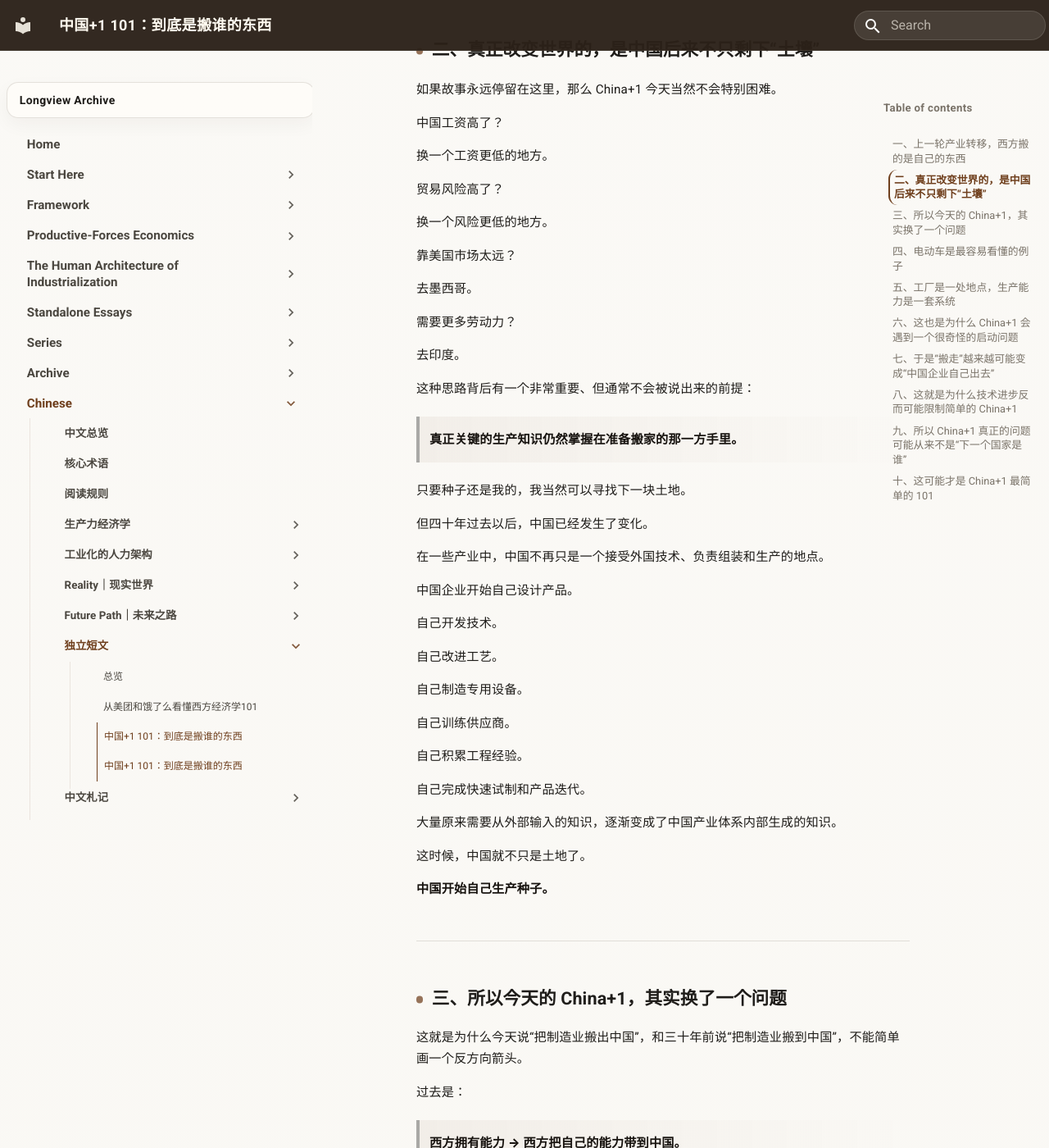
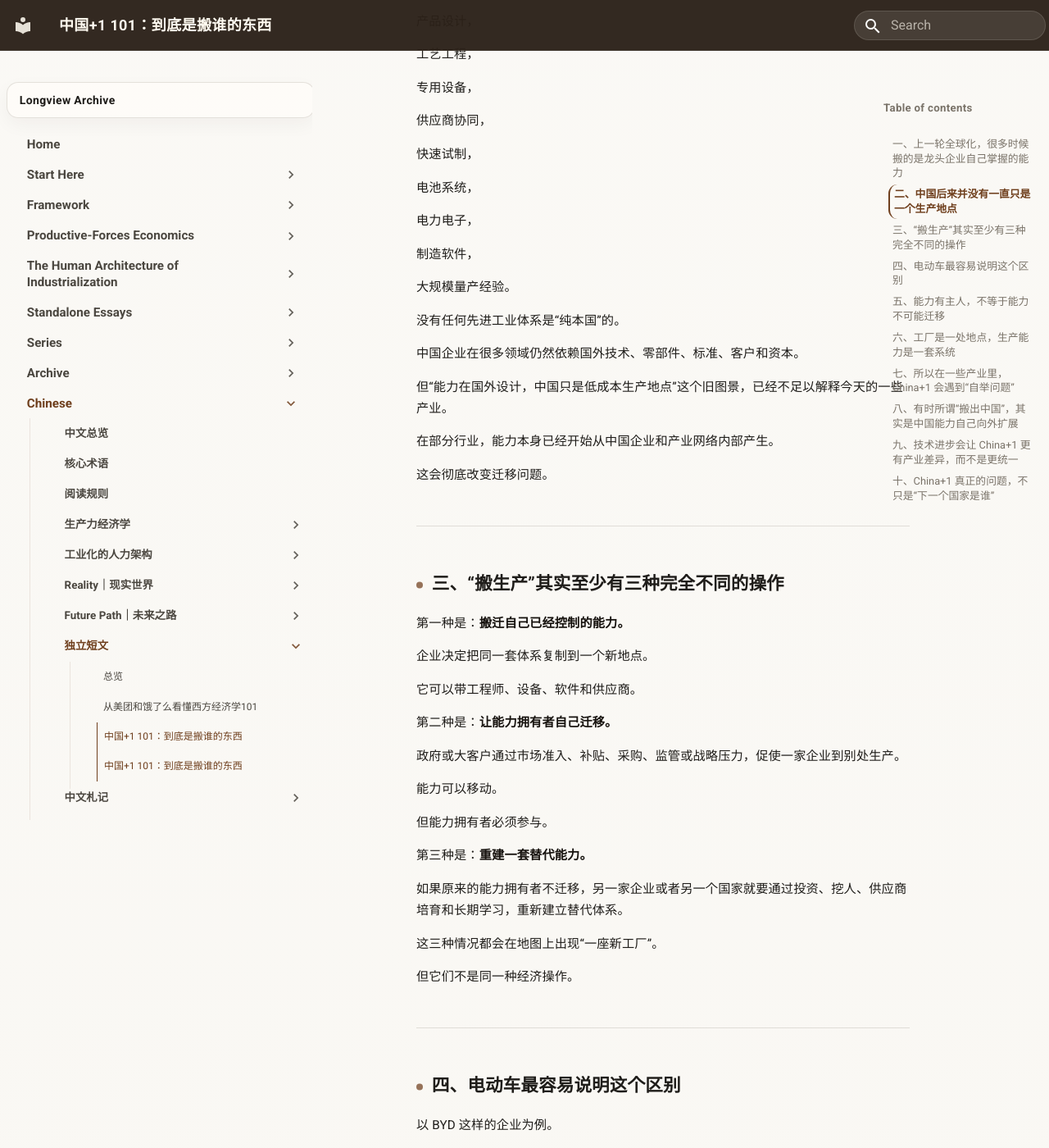
Before and after one commit to guanshi1688/longview-archive, an MkDocs documentation site: the page built from docs/essays/chinese/standalone/china_plus_one_101_zh.md, in a window 1280 px wide and 1400 px high, scrolled down 1995 px. Shown: the whole window at 82% size. Built offline with MkDocs 1.6.1 and Material for MkDocs 9.7.7, drawn with Linux system fonts in a browser that asks for light colours; some of the changed text lies outside the part shown.

Commit message:
Update china_plus_one_101_zh.md

```diff
--- a/docs/essays/chinese/standalone/china_plus_one_101_zh.md
+++ b/docs/essays/chinese/standalone/china_plus_one_101_zh.md
@@ -1,476 +1,376 @@
-# China+1 101：到底是搬谁的东西？
+# China+1 101：到底是在搬谁的能力？
 
-**过去，西方搬的是自己掌握的能力。今天，在一些产业里，想搬走的却是中国自己形成的能力。**
+**当企业只是为自己已经掌握的能力寻找新地点时，China+1 最容易；当“能力本身”也需要被吸引、移植或重新形成时，问题就会困难得多。**
 
-过去几年，China+1 一直是全球供应链讨论里的热门词。
+过去几年，China+1 一直像一个很直接的供应链策略。
 
-逻辑看起来很简单。
+企业不一定离开中国。
 
-企业不一定完全离开中国，但应该把一部分生产放到印度、越南、墨西哥或者其他国家。这样既保留中国市场和供应链，又降低地缘政治与供应中断风险。
+只是在印度、越南、墨西哥或者其他地方增加生产。
 
-听起来没有什么难理解的。
+逻辑也很合理：
 
-毕竟，过去几十年，全世界已经完成过一次规模巨大得多的产业转移：
+分散风险，
 
-制造业从美国、欧洲、日本大量转移到中国。
+降低集中度，
 
-既然当年可以搬到中国，今天为什么不能再从中国搬出去？
+靠近客户，
 
-问题恰恰就在这里。
+避免过度依赖单一地点。
 
-**我们经常说“搬产业”，却很少先问一句：到底是在搬谁的东西？**
+历史似乎也支持这个想法。
+
+制造业过去曾大规模迁入中国。
+
+既然当年可以搬进去，今天为什么不能再搬一部分出去？
+
+因为两次迁移在地图上可能很像，经济上却是完全不同的操作。
+
+在问“下一站在哪里”之前，先问：
+
+> **我们到底在搬谁的能力？**
 
 ---
 
-## 一、上一轮产业转移，西方搬的是自己的东西
+## 一、上一轮全球化，很多时候搬的是龙头企业自己掌握的能力
 
-四十年前，一家美国、欧洲或者日本企业决定去中国生产时，它手里通常已经掌握了最重要的东西。
+在许多出口制造行业里，西方和日本企业进入中国时，往往已经控制了生产架构中很重要的一部分：
 
-产品设计。
+产品设计，
 
-工程图纸。
+工程标准，
 
-生产技术。
+设备选择，
 
-设备体系。
+管理体系，
 
-质量标准。
+品牌，
 
-管理方法。
+资本，
 
-资本。
-
-品牌。
-
-销售渠道。
+供应商要求，
 
 最终市场。
 
-也就是说，西方企业当时面对的问题大致是：
+它们面对的问题经常是：
 
-> **我已经拥有生产能力，现在应该把生产放在哪里？**
+> **我们已经知道怎么生产，现在应该把生产放在哪里？**
 
-中国提供了新的土地、新的劳动力、新的工厂和越来越完整的基础设施。
+中国提供劳动力、基础设施、规模、供应商成长空间，以及不断提高的生产承接能力。
 
-但最初那颗“种子”，大量掌握在准备搬家的企业自己手里。
+不同产业当然不一样。
 
-它们想去中国，就可以把自己的图纸带过去。
+但在很多情况下，做迁移决定的龙头企业，本来就控制了相当一部分准备搬动的能力。
 
-把自己的设备带过去。
+这一点很重要。
 
-把工程师带过去。
-
-把质量体系带过去。
-
-把订单带过去。
-
-甚至把原有供应商一起带过去。
-
-所以那一轮全球化，本质上很大程度是：
-
-> **已有的知识，寻找新的生产地点。**
-
-西方拥有种子。
-
-中国提供新的土壤。
+**搬自己控制的能力，主要是成本、执行和地点选择问题。**
 
 ---
 
-## 二、真正改变世界的，是中国后来不只剩下“土壤”
+## 二、中国后来并没有一直只是一个生产地点
 
-如果故事永远停留在这里，那么 China+1 今天当然不会特别困难。
+几十年以后，中国企业和产业网络自己也积累出了大量能力。
 
-中国工资高了？
+在一些行业，它们已经掌握生产系统中的重要部分：
 
-换一个工资更低的地方。
+产品设计，
 
-贸易风险高了？
+工艺工程，
 
-换一个风险更低的地方。
+专用设备，
 
-靠美国市场太远？
+供应商协同，
 
-去墨西哥。
+快速试制，
 
-需要更多劳动力？
+电池系统，
 
-去印度。
+电力电子，
 
-这种思路背后有一个非常重要、但通常不会被说出来的前提：
+制造软件，
 
-> **真正关键的生产知识仍然掌握在准备搬家的那一方手里。**
+大规模量产经验。
 
-只要种子还是我的，我当然可以寻找下一块土地。
+没有任何先进工业体系是“纯本国”的。
 
-但四十年过去以后，中国已经发生了变化。
+中国企业在很多领域仍然依赖国外技术、零部件、标准、客户和资本。
 
-在一些产业中，中国不再只是一个接受外国技术、负责组装和生产的地点。
+但“能力在国外设计，中国只是低成本生产地点”这个旧图景，已经不足以解释今天的一些产业。
 
-中国企业开始自己设计产品。
+在部分行业，能力本身已经开始从中国企业和产业网络内部产生。
 
-自己开发技术。
-
-自己改进工艺。
-
-自己制造专用设备。
-
-自己训练供应商。
-
-自己积累工程经验。
-
-自己完成快速试制和产品迭代。
-
-大量原来需要从外部输入的知识，逐渐变成了中国产业体系内部生成的知识。
-
-这时候，中国就不只是土地了。
-
-**中国开始自己生产种子。**
+这会彻底改变迁移问题。
 
 ---
 
-## 三、所以今天的 China+1，其实换了一个问题
+## 三、“搬生产”其实至少有三种完全不同的操作
 
-这就是为什么今天说“把制造业搬出中国”，和三十年前说“把制造业搬到中国”，不能简单画一个反方向箭头。
+第一种是：**搬迁自己已经控制的能力。**
 
-过去是：
+企业决定把同一套体系复制到一个新地点。
 
-> **西方拥有能力 → 西方把自己的能力带到中国。**
+它可以带工程师、设备、软件和供应商。
 
-今天在一些产业里却变成：
+第二种是：**让能力拥有者自己迁移。**
 
-> **中国已经拥有能力 → 西方希望这些能力出现在中国之外。**
+政府或大客户通过市场准入、补贴、采购、监管或战略压力，促使一家企业到别处生产。
 
-这两个动作表面上都叫产业转移。
+能力可以移动。
 
-但它们根本不是一回事。
+但能力拥有者必须参与。
 
-因为你当然可以决定把**自己的东西**搬去哪里。
+第三种是：**重建一套替代能力。**
 
-但你不能单方面决定把**别人的能力**搬去哪里。
+如果原来的能力拥有者不迁移，另一家企业或者另一个国家就要通过投资、挖人、供应商培育和长期学习，重新建立替代体系。
 
-这就是 China+1 最容易被忽略的问题：
+这三种情况都会在地图上出现“一座新工厂”。
 
-> **今天到底是在搬谁的东西？**
+但它们不是同一种经济操作。
 
 ---
 
-## 四、电动车是最容易看懂的例子
+## 四、电动车最容易说明这个区别
 
-假设二十年前，一家外国汽车公司决定在中国建厂。
+以 BYD 这样的企业为例。
 
-它可以带来自己的车型。
+BYD 不是一座“位于中国的普通工厂”。
 
-自己的发动机技术。
+它自己掌握了汽车工程、电池系统、生产工艺、软件、生产组织和供应商关系中的重要部分。
 
-自己的生产设备。
+另一个国家当然可以邀请 BYD 建厂。
 
-自己的供应商标准。
+可以给补贴。
 
-自己的工程人员。
+可以要求本地生产。
 
-中国负责承接这套体系，并在长期生产中学习、扩大和本土化。
+可以合资。
 
-现在换一个问题：
+可以买设备和零部件。
 
-> **怎样把 BYD 搬出中国？**
+可以授权部分技术。
 
-这句话本身就有点奇怪。
+可以鼓励供应商跟随。
 
-因为 BYD 不是“一座恰好位于中国的外国工厂”。
+也可以花很多年重新建立竞争能力。
 
-BYD 自己就是一个能力主体。
+但接收方不能把 BYD 的能力，当成一项闲置资产，让一个完全无关的企业直接搬走。
 
-产品设计属于它。
+**能力的拥有者是谁，会改变迁移方式。**
 
-电池技术属于它。
-
-工程团队属于它。
-
-生产工艺属于它。
-
-供应商体系围绕它长期形成。
-
-大量失败经验、质量控制、生产节奏和组织惯例，也存在于它自己的体系里。
-
-于是今天如果另一个国家想获得类似的生产能力，大概只有几种办法。
-
-让 BYD 自己去建厂。
-
-与 BYD 合资。
-
-购买中国设备和零部件。
-
-获得技术授权。
-
-邀请中国供应商一起过去。
-
-或者自己投入很多年，重新形成另一套能力。
-
-但有一件事情不能直接做：
-
-> **你不能像搬自己的一家工厂一样，单方面把 BYD 搬走。**
+这才是这里真正的重点。
 
 ---
 
-## 五、工厂是一处地点，生产能力是一套系统
+## 五、能力有主人，不等于能力不可能迁移
 
-我们之所以容易把这两件事情混在一起，是因为地图很有欺骗性。
+这个区别不能被夸大。
 
-地图上可以很容易画出：
+能力拥有者可以被施压。
 
-中国工厂关闭。
+可以被吸引。
 
-印度工厂开工。
+可以受到出口管制约束。
 
-于是看起来生产能力已经完成了转移。
+可以响应大客户要求。
 
-但真正的生产能力可能包含很多地图看不见的东西。
+可以接受补贴。
 
-设备。
+也可能为了进入一个重要市场，主动在当地生产。
 
-模具。
+政治力量和市场力量都很重要。
 
-材料。
+所以我们并不是说：
 
-供应商。
+> 别人的能力不能移动。
 
-工程师。
+更准确的说法是：
 
-维修人员。
+> **能力归谁掌握，会改变谁必须参与、需要什么杠杆，以及有多少系统必须一起迁移或重新形成。**
 
-质量控制。
+这已经是谈判问题和系统重建问题。
 
-生产调度。
-
-试制能力。
-
-失败以后怎样修正。
-
-怎样在几个月内把一个新产品从样品变成百万级产量。
-
-还有大量没有完整写进说明书里的**默会知识**。
-
-其中一些设备、技能和供应商关系，还具有很强的**资产专用性**：它们之所以有效，是因为长期嵌在一套特定生产体系里。
-
-所以：
-
-> **工厂是一处地点。**
->
-> **生产能力是一套系统。**
-
-而系统并不会因为换了一块土地，就自动跟着出现。
+不是简单的物流问题。
 
 ---
 
-## 六、这也是为什么 China+1 会遇到一个很奇怪的启动问题
+## 六、工厂是一处地点，生产能力是一套系统
 
-假设一个国家想在中国之外建立新的电动车、电池、光伏或者其他先进制造能力。
+地图很容易让我们把两件事混在一起。
 
-它需要什么？
+中国一座工厂关闭。
 
-机器。
+另一个国家一座工厂开工。
 
-材料。
+看起来产能已经移动。
 
-零部件。
+有时确实如此。
 
-工程人员。
+但生产能力还可能包含：
 
-模具。
+设备，
 
-软件。
+模具，
 
-生产经验。
+材料，
 
-供应商。
+供应商，
 
-但是如果这些东西当中，相当一部分最成熟的供应能力本身就在中国，会发生什么？
+工程师，
 
-可能出现一个看起来很矛盾的场景：
+维修团队，
 
-> **为了减少对中国生产体系的依赖，你首先需要向中国生产体系购买建设替代体系所需要的东西。**
+质量惯例，
 
-你需要中国机器，去建设“中国之外”的工厂。
+生产调度，
 
-需要中国零部件，去建立“中国之外”的供应链。
+快速试制，
 
-需要中国工程师或者供应商，去帮助新的体系达到量产。
+失败修正经验，
 
-这不是逻辑错误。
+以及默会知识。
 
-它只说明：
+这些要素越标准化，迁移越容易。
 
-> **生产地点和生产能力，从来不是同一个东西。**
+越专用、越依赖紧密协同，就越需要把更多系统一起带走，或者在新地点重新建立。
 
 ---
 
-## 七、于是“搬走”越来越可能变成“中国企业自己出去”
+## 七、所以在一些产业里，China+1 会遇到“自举问题”
 
-这也解释了为什么，在一些产业里，真正现实的 China+1 路径可能并不是：
+假设一个国家想在中国之外建立新的电池、光伏、电动车、电子或者其他先进制造体系。
 
-> 西方企业把中国能力搬走。
+它需要：
+
+机器，
+
+材料，
+
+零部件，
+
+工程师，
+
+模具，
+
+软件，
+
+供应商，
+
+量产经验。
+
+现在假设，这些投入里一部分最成熟的供应者本来就高度集中在中国。
+
+于是会出现一个看似奇怪的场景：
+
+> **为了减少对一套生产体系的依赖，你可能首先必须从这套体系里进口建设替代体系所需要的一部分工具。**
+
+这并不矛盾。
+
+工业学习本来就经常这样发生。
+
+真正的问题是：
+
+新地点会长期依赖，还是会逐渐形成更多自己的能力？
+
+---
+
+## 八、有时所谓“搬出中国”，其实是中国能力自己向外扩展
+
+如果生产能力属于中国企业，一个现实路径未必是“把这些企业替换掉”。
+
+而可能是它们自己国际化。
+
+中国制造商海外建厂。
+
+设备供应商输出生产线。
+
+关键供应商跟随。
+
+本地伙伴加入。
+
+一些功能继续留在中国。
+
+另一些在海外重新建立。
+
+地图上看，生产确实移动了。
+
+但从能力角度看，是原有体系的一部分扩大了地理范围。
+
+这和一家外国公司单纯撤走自己在中国的生产，不是一回事。
+
+---
+
+## 九、技术进步会让 China+1 更有产业差异，而不是更统一
+
+在成熟、模块化的产业里，China+1 完全可以比较直接。
+
+产品稳定。
+
+工艺高度编码。
+
+设备容易购买。
+
+供应商可替代。
+
+培训周期短。
+
+但在快速迭代的行业里，迁移更难。
+
+因为改进本身依赖工程团队、供应商、设备厂商、软件和量产反馈之间的高密度互动。
+
+真正值得观察的是：
+
+知识有多容易编码，
+
+资产有多专用，
+
+供应关系有多稠密，
+
+产品和工艺变化有多快。
+
+所以“制造业能不能搬”这个问题太大。
+
+有些生产可以很快移动。
+
+有些只能随着真正掌握能力的企业一起移动。
+
+还有一些必须重新积累。
+
+---
+
+## 十、China+1 真正的问题，不只是“下一个国家是谁”
+
+印度可能得到一部分产业。
+
+越南可能得到另一部分。
+
+墨西哥也可能得到另一部分。
+
+中国企业自己，也可能成为把能力带入这三个地方的重要载体。
+
+所以第一个有用的问题，不应该只是：
+
+下一座工厂建在哪里？
 
 而是：
 
-> **掌握能力的中国企业自己把能力带出去。**
+> **正在迁移的到底是什么能力？谁控制它？它到底有多容易移动？**
 
-中国企业海外建厂。
+如果准备迁移的企业本来就掌握能力，问题主要是执行。
 
-中国设备企业输出生产线。
+如果能力掌握在另一家企业手里，就需要让能力拥有者参与。
 
-中国供应商跟随核心厂商出海。
+如果没人能搬、也没人愿意搬，就必须重新建立替代体系。
 
-中国企业与当地公司合资。
-
-中国技术被授权到新的地点。
-
-从地图上看，这仍然叫“生产从中国向外扩散”。
-
-但从能力的角度看，事情已经完全不同。
-
-上一轮是：
-
-> **西方能力 → 中国生产地点**
-
-这一轮越来越可能出现：
-
-> **中国能力 → 海外生产地点**
-
-地点发生了迁移。
-
-**能力的主人却没有改变。**
-
----
-
-## 八、这就是为什么技术进步反而可能限制简单的 China+1
-
-这听起来很反直觉。
-
-通常我们会认为技术越先进，传播越容易。
-
-图纸可以复制。
-
-软件可以传输。
-
-资本可以跨境。
-
-机器可以买卖。
-
-但复杂制造业还有另外一面。
-
-技术越发展，生产能力往往越容易嵌入：
-
-专用设备。
-
-工程团队。
-
-供应商网络。
-
-组织惯例。
-
-长期学习。
-
-默会知识。
-
-快速迭代。
-
-这些东西并不像现金一样放在保险库里。
-
-也不像一批机器那样装上船就完成迁移。
-
-于是会出现一个非常有趣的结果：
-
-> **技术越往前发展，一部分先进产业反而越不像“可以随便搬家的工厂”。**
-
-它们越来越像生态系统。
-
-你可以移走一棵树。
-
-却不等于复制了一片森林。
-
----
-
-## 九、所以 China+1 真正的问题可能从来不是“下一个国家是谁”
-
-人们喜欢问：
-
-印度是不是下一个中国？
-
-越南能不能成为新的制造中心？
-
-墨西哥是不是最大的赢家？
-
-但这些问题都有一个共同的隐藏假设：
-
-> **有一包完整的生产能力，正在等待选择下一块土地。**
-
-在很多传统产业里，这个假设可能仍然相当成立。
-
-但在一些已经形成中国本土技术、设备、供应商和工程体系的产业里，它越来越值得怀疑。
-
-真正应该先问的不是：
-
-> 下一块土地在哪里？
-
-而是：
-
-> **这包东西到底是谁的？**
-
-如果能力本来就属于准备搬家的企业，那么迁移主要是成本、政策和执行问题。
-
-如果能力已经由中国企业、中国设备商、中国工程团队和中国供应商共同形成，那么问题就发生了变化。
-
-你需要的不只是新的土地。
-
-你需要能力拥有者自己参与迁移，或者重新生成一套新的能力。
-
----
-
-## 十、这可能才是 China+1 最简单的 101
-
-所以，理解 China+1，可以先忘掉印度、越南和墨西哥。
-
-只问一句：
-
-> **到底是搬谁的东西？**
-
-上一轮全球化：
-
-> **西方搬的是自己已经掌握的生产能力。**
-
-今天一些先进制造领域：
-
-> **西方希望搬走的，是越来越多由中国自己形成的生产能力。**
-
-所以：
-
-> **你可以决定自己的能力去哪里。**
->
-> **但你不能单方面决定别人的能力去哪里。**
-
-这就是为什么今天的产业多元化，并不是上一轮全球化简单倒放。
-
-它已经从一个**地点迁移问题**，逐渐变成了一个**能力再生产问题**。
-
-最终，可以把整个问题压缩成三句话：
+这就是为什么今天的产业多元化，不是上一轮全球化简单倒放。
 
 > **工厂是一处地点。**
 >
 > **生产能力是一套系统。**
 >
-> **而系统首先属于形成并掌握它的人。**
+> **迁移取决于：这套系统能不能直接搬、能不能让拥有者带着搬，或者必须在别处重新形成。**
 
-所以 China+1 真正困难的地方，不只是怎样把工厂搬出中国。
-
-而是：
-
-> **怎样把中国自己形成的能力搬出中国？**
-
-有些东西，可以搬。
-
-有些东西，只能让拥有它的人自己带出去。
-
-还有一些，只能重新积累。
+这才是 China+1 里面真正隐藏的问题。
 
 ---
 
```
